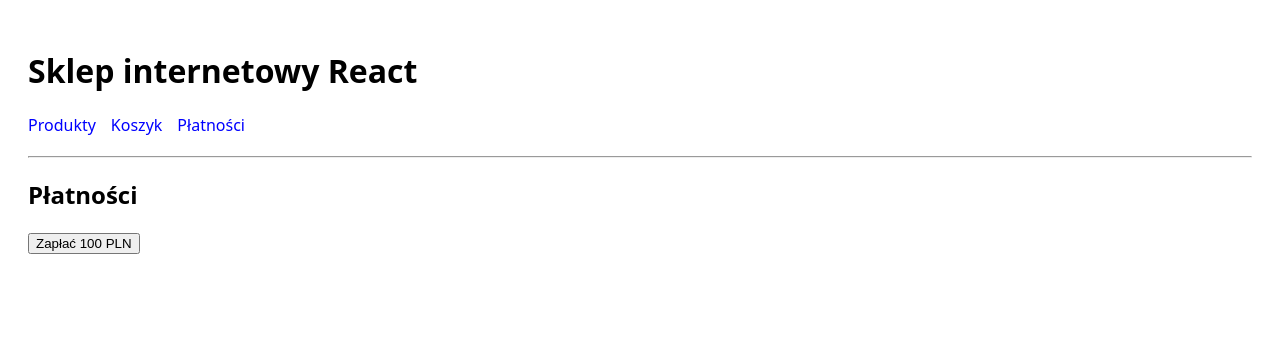
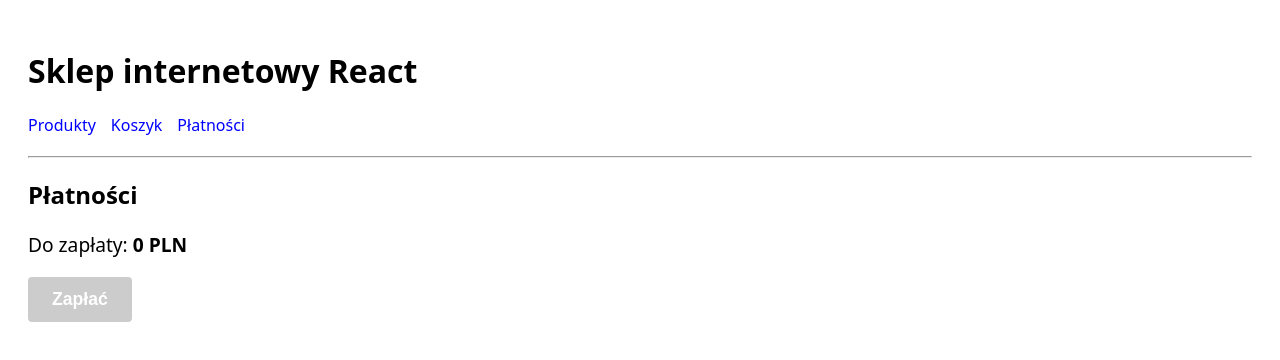
Before and after one commit to nixpl/object-oriented-design-exercises, a React (Vite) app in the folder 5/client/: page /payments in a window 1280 px wide. Shown: the top 360 px of the page. Built offline with nearby package versions, Linux system fonts and the light colour scheme.

Commit message:
step 4.0: use React hooks to share state, implement cart management, and add basic styling

```diff
--- a/5/client/src/App.tsx
+++ b/5/client/src/App.tsx
@@ -1,10 +1,12 @@
 import { BrowserRouter as Router, Routes, Route, Link } from 'react-router-dom';
+import { CartProvider } from './components/CartContext';
 import { Products } from './components/Products';
 import { Payments } from './components/Payments';
 import { Cart } from './components/Cart';
 
 function App() {
   return (
+    <CartProvider>
       <Router>
         <div style={{ fontFamily: 'system-ui, sans-serif', padding: '20px' }}>
           <h1>Sklep internetowy React</h1>
@@ -21,6 +23,7 @@ function App() {
           </Routes>
         </div>
       </Router>
+    </CartProvider>
   )
 }
 
--- a/5/client/src/components/Cart.tsx
+++ b/5/client/src/components/Cart.tsx
@@ -1,8 +1,28 @@
+import { useCart } from './CartContext';
+
 export const Cart = () => {
+    const { cartItems, removeFromCart, totalAmount } = useCart();
+
     return (
-        <div>
+        <div style={{ maxWidth: '600px' }}>
             <h2>Twój Koszyk</h2>
-            <p>Twój koszyk jest pusty.</p>
+            {cartItems.length === 0 ? (
+                <p>Twój koszyk jest pusty.</p>
+            ) : (
+                <div>
+                    <ul style={{ listStyleType: 'none', padding: 0 }}>
+                        {cartItems.map((item, index) => (
+                            <li key={index} style={{ display: 'flex', justifyContent: 'space-between', alignItems: 'center', borderBottom: '1px solid #eee', padding: '15px 0' }}>
+                                <span style={{ fontSize: '1.1em' }}>{item.name} - <strong>{item.price} PLN</strong></span>
+                                <button onClick={() => removeFromCart(index)} style={{ padding: '8px 12px', cursor: 'pointer', backgroundColor: '#DC3545', color: 'white', border: 'none', borderRadius: '4px' }}>
+                                    Usuń
+                                </button>
+                            </li>
+                        ))}
+                    </ul>
+                    <h3 style={{ textAlign: 'right', marginTop: '20px', fontSize: '1.5em' }}>Suma: {totalAmount} PLN</h3>
+                </div>
+            )}
         </div>
     );
 };
--- /dev/null
+++ b/5/client/src/components/CartContext.tsx
@@ -0,0 +1,49 @@
+import { createContext, useState, ReactNode, useContext } from 'react';
+
+interface Product {
+    id: number;
+    name: string;
+    price: number;
+}
+
+interface CartContextType {
+    cartItems: Product[];
+    addToCart: (product: Product) => void;
+    removeFromCart: (index: number) => void;
+    clearCart: () => void;
+    totalAmount: number;
+}
+
+export const CartContext = createContext<CartContextType | undefined>(undefined);
+
+export const CartProvider = ({ children }: { children: ReactNode }) => {
+    const [cartItems, setCartItems] = useState<Product[]>([]);
+
+    const addToCart = (product: Product) => {
+        setCartItems(prev => [...prev, product]);
+    };
+
+    const removeFromCart = (index: number) => {
+        setCartItems(prev => prev.filter((_, i) => i !== index));
+    };
+
+    const clearCart = () => {
+        setCartItems([]);
+    };
+
+    const totalAmount = cartItems.reduce((sum, item) => sum + item.price, 0);
+
+    return (
+        <CartContext.Provider value={{ cartItems, addToCart, removeFromCart, clearCart, totalAmount }}>
+            {children}
+        </CartContext.Provider>
+    );
+};
+
+export const useCart = () => {
+    const context = useContext(CartContext);
+    if (!context) {
+        throw new Error("useCart must be used within a CartProvider");
+    }
+    return context;
+};
--- a/5/client/src/components/Payments.tsx
+++ b/5/client/src/components/Payments.tsx
@@ -1,24 +1,34 @@
 import { useState } from 'react';
+import { useCart } from './CartContext';
 
 export const Payments = () => {
     const [status, setStatus] = useState('');
+    const { totalAmount, clearCart } = useCart();
 
     const handlePayment = () => {
+        if (totalAmount === 0) return;
+
         fetch('http://localhost:3001/payments', {
             method: 'POST',
             headers: { 'Content-Type': 'application/json' },
-            body: JSON.stringify({ amount: 100 })
+            body: JSON.stringify({ amount: totalAmount })
         })
         .then(res => res.json())
-        .then(data => setStatus(data.message))
+        .then(data => {
+            setStatus(data.message);
+            clearCart();
+        })
         .catch(err => console.error(err));
     };
 
     return (
         <div>
             <h2>Płatności</h2>
-            <button onClick={handlePayment}>Zapłać 100 PLN</button>
-            {status && <p style={{color: 'green'}}>{status}</p>}
+            <p style={{ fontSize: '1.2em' }}>Do zapłaty: <strong>{totalAmount} PLN</strong></p>
+            <button onClick={handlePayment} disabled={totalAmount === 0} style={{ padding: '12px 24px', cursor: totalAmount === 0 ? 'not-allowed' : 'pointer', backgroundColor: totalAmount === 0 ? '#ccc' : '#28A745', color: 'white', border: 'none', borderRadius: '4px', fontSize: '1.1em', fontWeight: 'bold' }}>
+                Zapłać
+            </button>
+            {status && <p style={{color: '#28A745', marginTop: '15px', fontWeight: 'bold', fontSize: '1.1em'}}>{status}</p>}
         </div>
     );
 };
--- a/5/client/src/components/Products.tsx
+++ b/5/client/src/components/Products.tsx
@@ -1,7 +1,9 @@
 import { useState, useEffect } from 'react';
+import { useCart } from './CartContext';
 
 export const Products = () => {
     const [products, setProducts] = useState<any[]>([]);
+    const { addToCart } = useCart();
 
     useEffect(() => {
         fetch('http://localhost:3001/products')
@@ -11,11 +13,16 @@ export const Products = () => {
     }, []);
 
     return (
-        <div>
+        <div style={{ maxWidth: '600px' }}>
             <h2>Lista Produktów</h2>
-            <ul>
+            <ul style={{ listStyleType: 'none', padding: 0 }}>
                 {products.map(p => (
-                    <li key={p.id}>{p.name} - {p.price} PLN</li>
+                    <li key={p.id} style={{ display: 'flex', justifyContent: 'space-between', alignItems: 'center', borderBottom: '1px solid #eee', padding: '15px 0' }}>
+                        <span style={{ fontSize: '1.1em' }}>{p.name} - <strong>{p.price} PLN</strong></span>
+                        <button onClick={() => addToCart(p)} style={{ padding: '8px 12px', cursor: 'pointer', backgroundColor: '#007BFF', color: 'white', border: 'none', borderRadius: '4px', fontWeight: 'bold' }}>
+                            Dodaj do koszyka
+                        </button>
+                    </li>
                 ))}
             </ul>
         </div>
```
Lines whose indentation alone changed are shown as unchanged.
